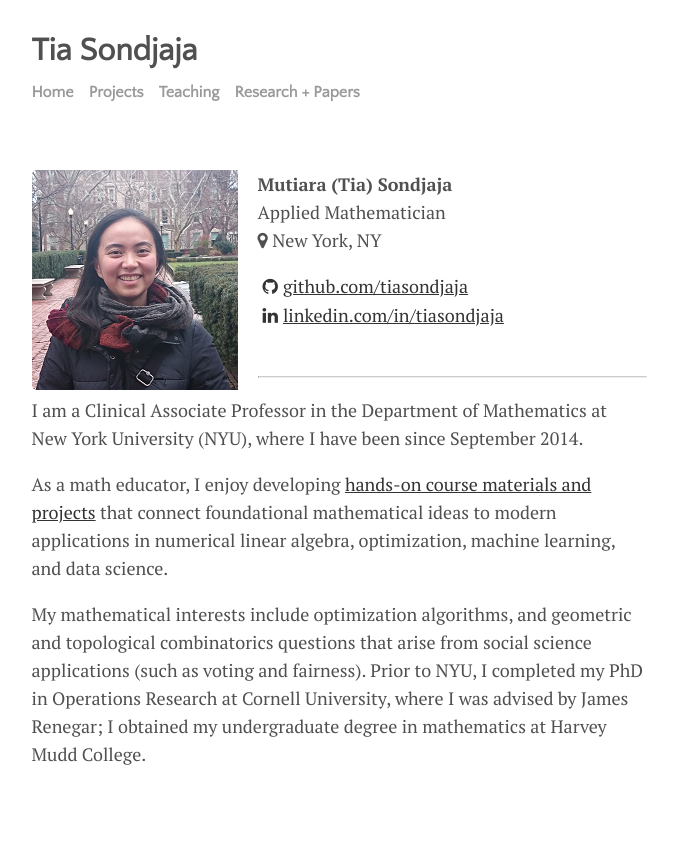
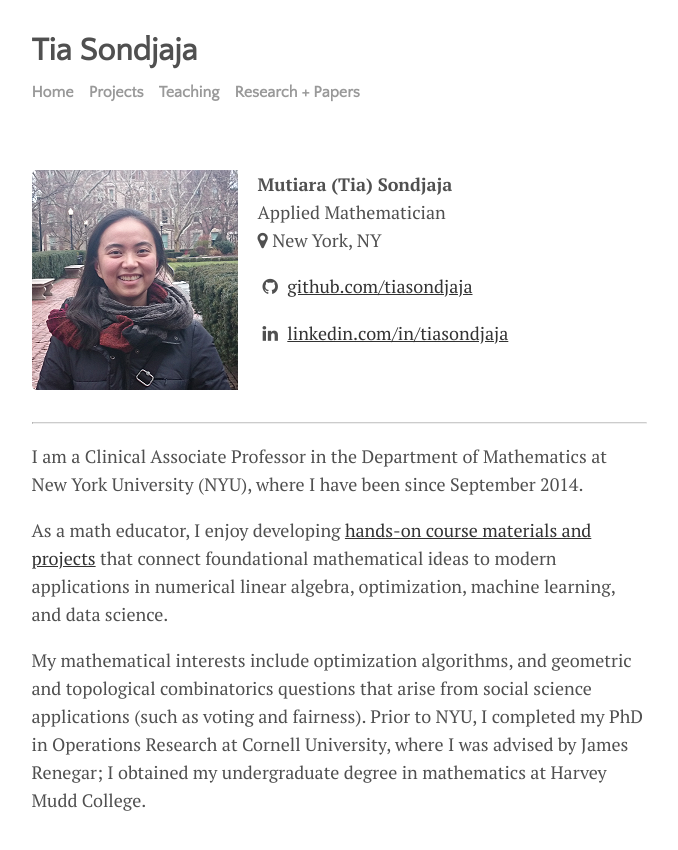
Before and after one commit to tiasondjaja/tiasondjaja.github.io, a Jekyll site: the page built from docs/menu/about.md, in a window 1280 px wide. Shown: the top 850 px of the page, without its empty margins (301-979 px from the left). Built offline with Jekyll 4.4.1, drawn with Linux system fonts in a browser that asks for light colours.

Commit message:
update index

```diff
--- a/docs/menu/about.md
+++ b/docs/menu/about.md
@@ -10,8 +10,9 @@ permalink: /about
 Applied Mathematician<br>
 <i class="fa fa-map-marker"></i> New York, NY<br>
 
-<a href="https://github.com/tiasondjaja"><i class="fa fa-github" aria-hidden="true"></i>github.com/tiasondjaja</a><br>
-<a href="https://www.linkedin.com/in/tiasondjaja/"><i class="fa fa-linkedin" aria-hidden="true"></i>linkedin.com/in/tiasondjaja</a><br><br>
+<i class="fa fa-github" aria-hidden="true"></i> <a href="https://github.com/tiasondjaja">github.com/tiasondjaja</a>
+
+<i class="fa fa-linkedin" aria-hidden="true"></i> <a href="https://www.linkedin.com/in/tiasondjaja/">linkedin.com/in/tiasondjaja</a><br><br><br>
 
 
 <!--
```
